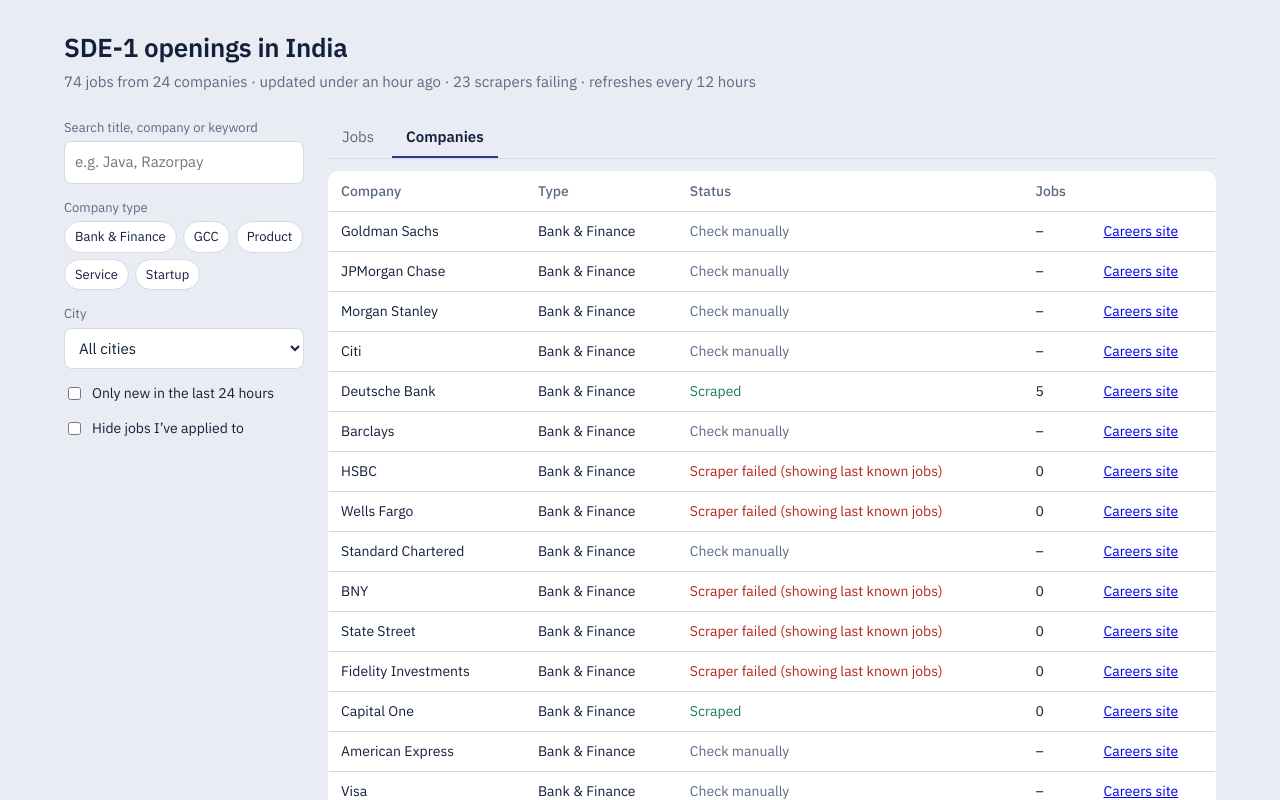
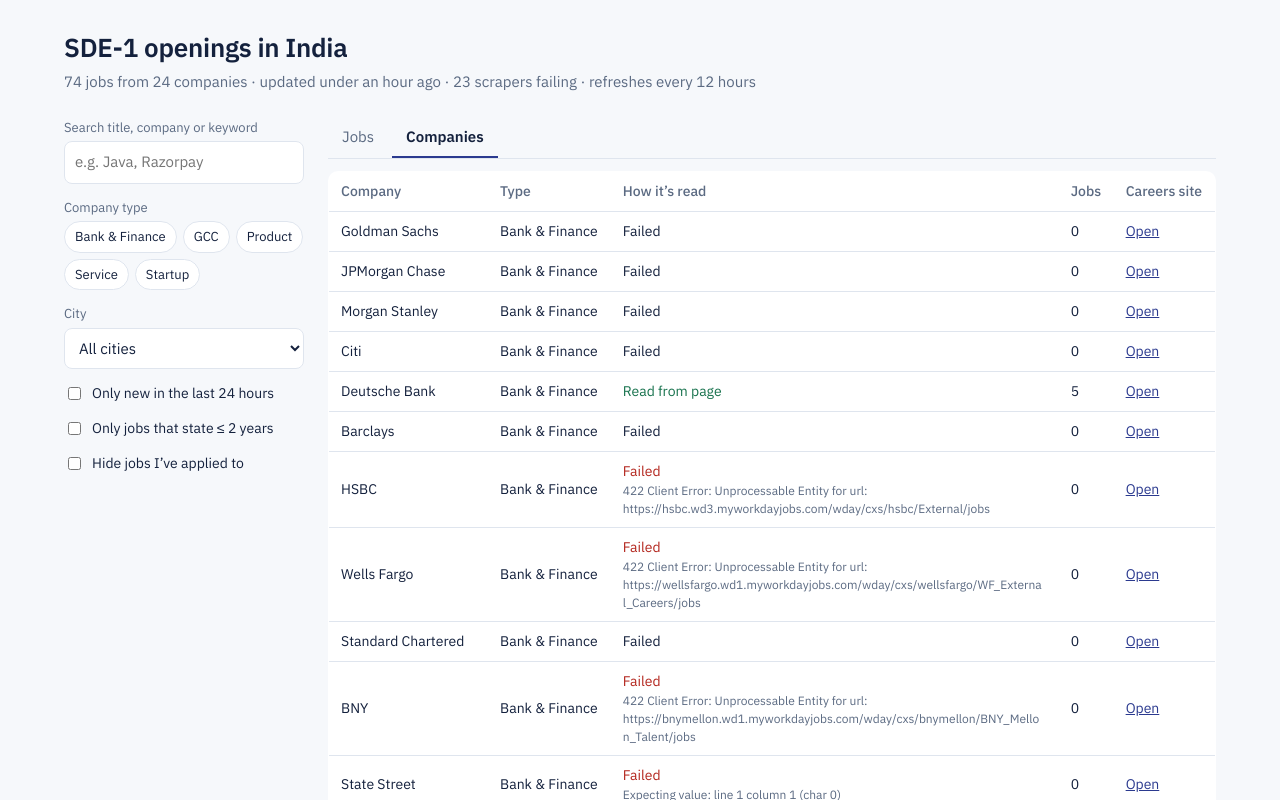
Before and after one commit to IamNikhil24/job-dashboard, a plain HTML site: page docs/index.html in a window 1280 px wide. Both pictures are taken after a click on the tab "Companies". Shown: the top 800 px of the page. Drawn offline with Linux system fonts and the light colour scheme.

Commit message:
Add hideUnstated filter option in job search

```diff
--- a/docs/index.html
+++ b/docs/index.html
@@ -7,8 +7,7 @@
 <link rel="preconnect" href="https://fonts.googleapis.com">
 <link href="https://fonts.googleapis.com/css2?family=IBM+Plex+Sans:wght@400;500;600&display=swap" rel="stylesheet">
 <style>
-:root{--bg:#e9edf3;--panel:#fff;--ink:#12203a;--mute:#5b6a82;--line:#d3dae5;--accent:#2b3a8f;--new:#c98a00;--ok:#1a7f55;--bad:#b3261e}
-@media (prefers-color-scheme:dark){:root{--bg:#0f1624;--panel:#17203280;--ink:#e6ebf5;--mute:#93a1ba;--line:#2a364d;--accent:#8fa2ff;--new:#f0b429;--ok:#4cc38a;--bad:#ff8a80}}
+:root{color-scheme:light;--bg:#f6f8fb;--panel:#fff;--ink:#14213d;--mute:#5b6a82;--line:#dfe5ee;--accent:#2b3a8f;--new:#b87800;--ok:#17724d;--bad:#b3261e}
 *{box-sizing:border-box}
 body{margin:0;background:var(--bg);color:var(--ink);font:15px/1.5 "IBM Plex Sans",system-ui,sans-serif}
 header{padding:28px 24px 8px;max-width:1200px;margin:auto}
@@ -41,7 +40,7 @@ a.btn{background:var(--accent);color:#fff}button.btn{background:transparent;colo
 table{width:100%;border-collapse:collapse;background:var(--panel);border:1px solid var(--line);border-radius:10px;overflow:hidden}
 td,th{padding:9px 12px;border-bottom:1px solid var(--line);text-align:left;font-size:14px}
 th{color:var(--mute);font-weight:500}
-.s-ok{color:var(--ok)}.s-failed{color:var(--bad)}.s-link-only{color:var(--mute)}
+.s-ok{color:var(--ok)}.s-failed{color:var(--bad)}td a{color:var(--accent)}.err{display:block;font-size:12px;color:var(--mute);max-width:420px;overflow-wrap:anywhere}
 #toast{position:fixed;bottom:20px;left:50%;transform:translateX(-50%);background:var(--ink);color:var(--bg);padding:10px 16px;border-radius:8px;display:none}
 @media(max-width:820px){main{grid-template-columns:1fr}aside{position:static}.row{grid-template-columns:1fr}.act{justify-content:flex-start}}
 </style>
@@ -57,6 +56,7 @@ th{color:var(--mute);font-weight:500}
     <div><label>Company type</label><div class="chips" id="types"></div></div>
     <div><label for="city">City</label><select id="city"><option value="">All cities</option></select></div>
     <label class="chk"><input type="checkbox" id="onlyNew"> Only new in the last 24 hours</label>
+    <label class="chk"><input type="checkbox" id="hideUnstated"> Only jobs that state ≤ 2 years</label>
     <label class="chk"><input type="checkbox" id="hideApplied"> Hide jobs I’ve applied to</label>
   </aside>
   <section>
@@ -73,7 +73,7 @@ const $ = s => document.querySelector(s);
 const esc = s => String(s ?? "").replace(/[&<>"']/g, c => ({"&":"&amp;","<":"&lt;",">":"&gt;",'"':"&quot;","'":"&#39;"}[c]));
 const store = {get(k){try{return JSON.parse(localStorage.getItem(k))}catch{return null}}, set(k,v){try{localStorage.setItem(k,JSON.stringify(v))}catch{}}};
 let D = {jobs:[], companies:[], generated_at:null}, applied = store.get("applied") || {};
-const F = {q:"", type:"", city:"", onlyNew:false, hideApplied:false, tab:"jobs"};
+const F = {q:"", type:"", city:"", onlyNew:false, hideApplied:false, hideUnstated:false, tab:"jobs"};
 
 function tailorPrompt(j){
   return `Tailor my resume for the job below. Use the resume saved in this project (or the one I attach).
@@ -108,16 +108,16 @@ function ago(iso){if(!iso)return"never";const h=Math.round((Date.now()-new Date(
 function filtered(){
   const q = F.q.toLowerCase();
   return D.jobs.filter(j =>
-    (!F.type || j.type===F.type) && (!F.city || j.city===F.city) && (!F.onlyNew || isNew(j)) && !(F.hideApplied && applied[j.id]) &&
+    (!F.type || j.type===F.type) && (!F.city || j.city===F.city) && (!F.onlyNew || isNew(j)) && !(F.hideApplied && applied[j.id]) && !(F.hideUnstated && j.exp==="Not stated") &&
     (!q || (j.title+" "+j.company+" "+j.keywords.join(" ")).toLowerCase().includes(q)));
 }
 function render(){
   const out = $("#out");
   if(F.tab==="cos"){
-    out.innerHTML = D.companies.length ? `<table><tr><th>Company</th><th>Type</th><th>Status</th><th>Jobs</th><th></th></tr>` +
+    out.innerHTML = D.companies.length ? `<table><tr><th>Company</th><th>Type</th><th>How it’s read</th><th>Jobs</th><th>Careers site</th></tr>` +
       D.companies.map(c=>`<tr><td>${esc(c.name)}</td><td>${esc(c.type)}</td>
-      <td class="s-${c.status}" title="${esc(c.error)}">${c.status==="ok"?"Scraped":c.status==="failed"?"Scraper failed (showing last known jobs)":"Check manually"}</td>
-      <td>${c.status==="link-only"?"–":c.count}</td><td><a href="${esc(c.url)}" target="_blank" rel="noopener">Careers site</a></td></tr>`).join("") + `</table>`
+      <td class="s-${c.status}">${c.status==="ok"?(c.method==="feed"?"Live feed":"Read from page")+(c.system?" ("+esc(c.system)+")":""):"Failed"}${c.status==="failed"&&c.error?`<span class="err">${esc(c.error)}</span>`:""}</td>
+      <td>${c.count}</td><td><a href="${esc(c.url)}" target="_blank" rel="noopener">Open</a></td></tr>`).join("") + `</table>`
       : `<div class="empty">No data yet. Run the “Refresh jobs” workflow once from the Actions tab.</div>`;
     return;
   }
@@ -149,7 +149,7 @@ document.addEventListener("click", e=>{
 });
 document.addEventListener("change", e=>{
   if(e.target.dataset.applied){applied[e.target.dataset.applied]=e.target.checked||undefined;store.set("applied",applied)}
-  if(e.target.id==="city")F.city=e.target.value; if(e.target.id==="onlyNew")F.onlyNew=e.target.checked; if(e.target.id==="hideApplied")F.hideApplied=e.target.checked;
+  if(e.target.id==="city")F.city=e.target.value; if(e.target.id==="onlyNew")F.onlyNew=e.target.checked; if(e.target.id==="hideApplied")F.hideApplied=e.target.checked; if(e.target.id==="hideUnstated")F.hideUnstated=e.target.checked;
   render();
 });
 $("#q").addEventListener("input", e=>{F.q=e.target.value;render()});
```
